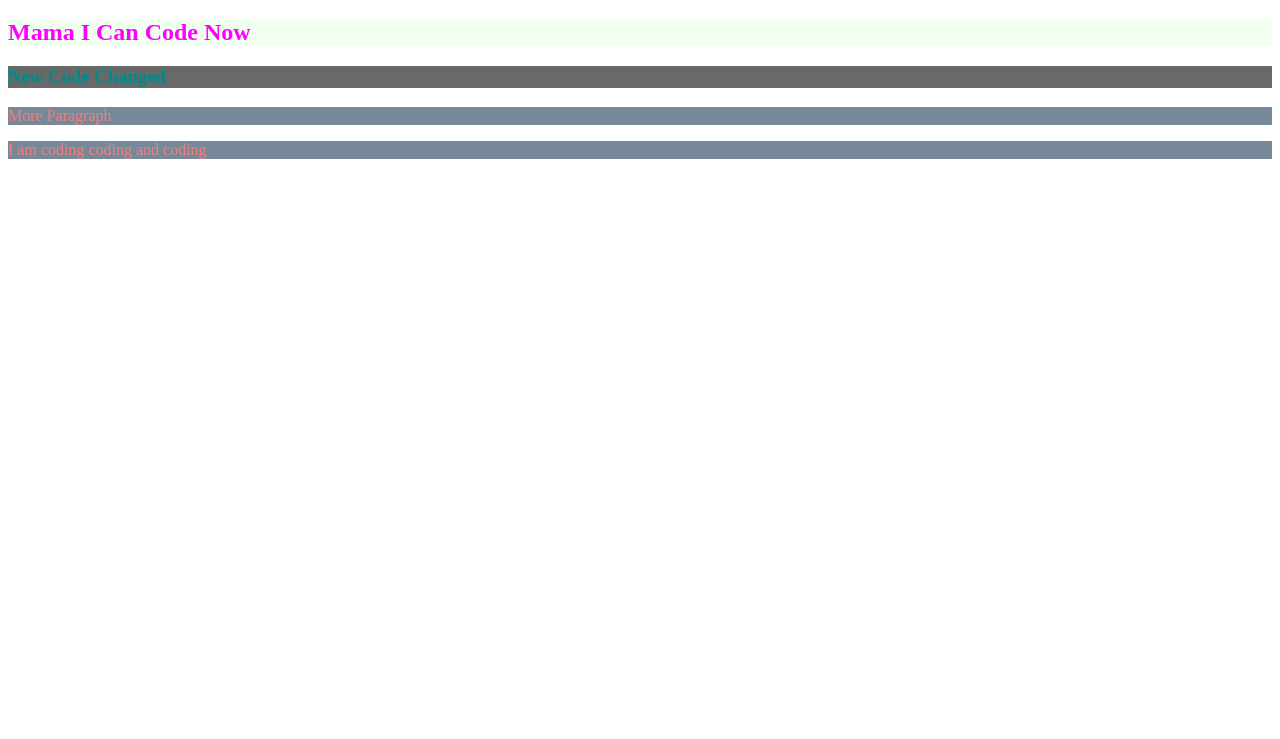
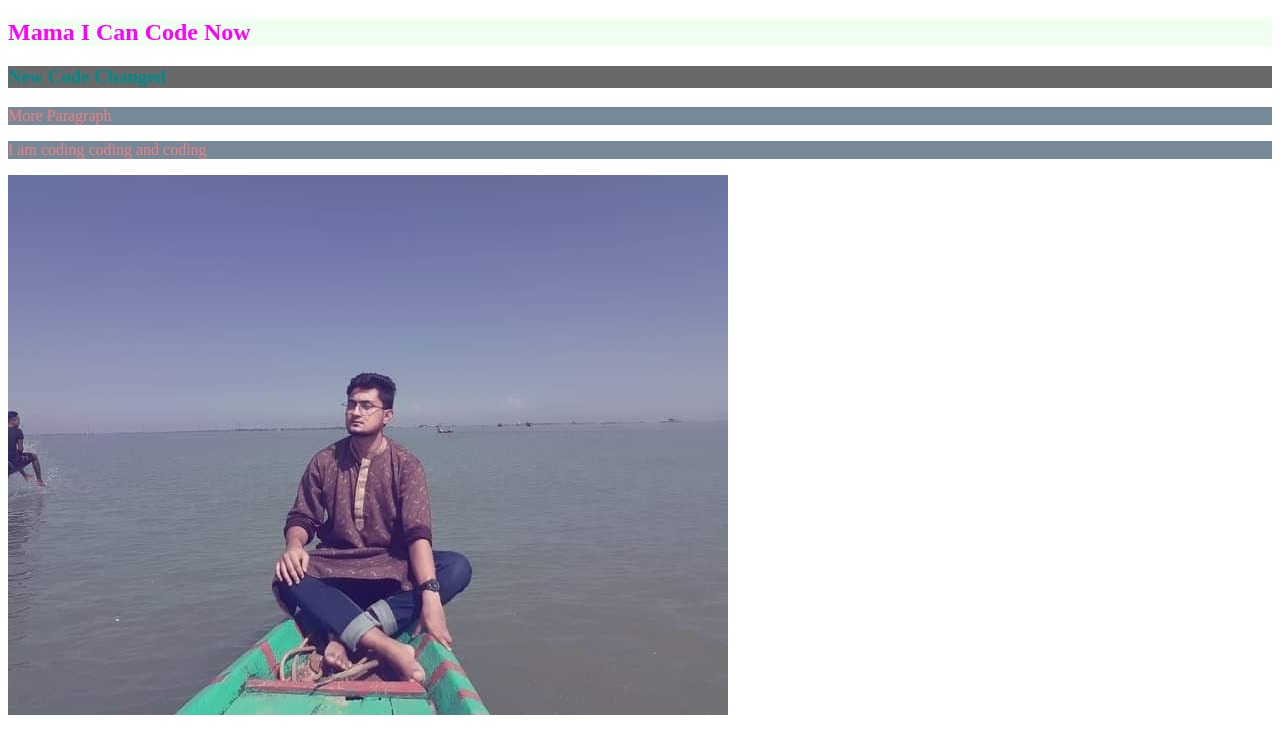
Before and after one commit to MafujulHaquePlabon/my-second-repo, a plain HTML site: page index.html in a window 1280 px wide. Shown: the part 61-800 px from the top of the page. Drawn offline with Linux system fonts and the light colour scheme.

Commit message:
image added

```diff
--- a/index.html
+++ b/index.html
@@ -13,5 +13,6 @@
     <h3>New Code Changed</h3>
     <p>More Paragraph</p>
     <p>I am coding coding and coding</p>
+    <img src="plabon.jpg" alt="">
 </body>
 </html>
```
Also changed, not shown: plabon.jpg (added).
